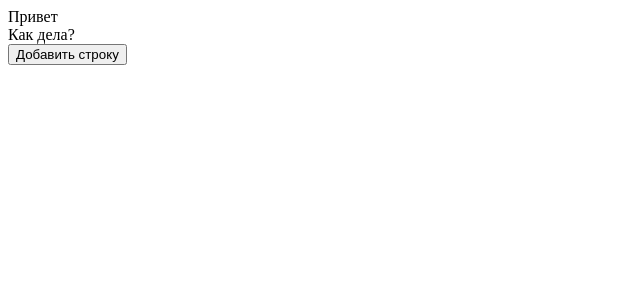
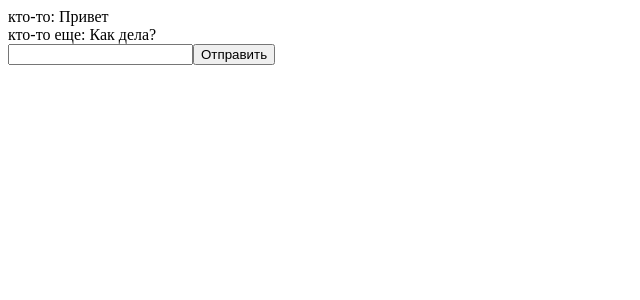
Before and after one commit to Nattone/react, a React app: page / in a window 1280 px wide. Shown: the top 300 px of the page, without its empty margins (0-640 px from the left). Built offline with nearby package versions, Linux system fonts and the light colour scheme.

Commit message:
lesson 2

```diff
--- a/static_src/App.js
+++ b/static_src/App.js
@@ -1,25 +1,43 @@
-import React, { useState } from 'react'
+import React, { useEffect, useState } from 'react';
+
+import MessagesList from './components/MessagesList.jsx';
+import MessageForm from './components/MessageForm.jsx';
+
+const currentAuthor = 'Я'
+const defaultMessages = [
+    { author: 'кто-то', text: 'Привет' },
+    { author: 'кто-то еще', text: 'Как дела?' }
+]
 
 const App = () => {
-    const [messages, setMessages] = useState(['Привет', 'Как дела?']);
+    const [messages, setMessages] = useState(defaultMessages);
+
+    useEffect(() => {
+        if (messages.length > 0 && messages[messages.length - 1].author === currentAuthor) {
+            const answer = {
+                author: 'robot',
+                text: 'ты мне не нравишься'
+            };
+            setTimeout(() => {
+                setMessages([...messages, answer]);
+            }, 1000);
+        };
+    }, [messages]);
+
+    const onSubmitHandler = (value) => {
+        const newMessage = {
+            author: currentAuthor,
+            text: value
+        };
+        setMessages([...messages, newMessage]);
+    };
+
     return (
         <div>
-            <MessageField messages={messages} />
-            <Button onClick={() => setMessages([...messages, 'new message'])} />
+            <MessagesList messages={messages} />
+            <MessageForm onSubmit={onSubmitHandler} />
         </div>
     )
 }
 
 export default App
-
-const MessageComponent = (props) => <div>{props.text}</div>;
-const MessageField = (props) => (
-    props.messages.map(message => <MessageComponent text={message} />)
-);
-// map - перебор элементов массива. Встроенный метод массивов
-
-const Button = ({ onClick }) => {
-    return (
-        <button onClick={onClick}>Добавить строку</button>
-    )
-}
--- /dev/null
+++ b/static_src/components/MessageForm.jsx
@@ -0,0 +1,31 @@
+import React, { useState } from 'react';
+
+export default function MessageForm(props) {
+    const [inputText, setInputText] = useState('');
+
+    const onChangeHandler = (event) => {
+        setInputText(event.target.value);
+    };
+
+    const onSubmitHandler = (event) => {
+        event.preventDefault();
+
+        props.onSubmit(inputText);
+        setInputText('');
+    };
+
+    return (
+        <form onSubmit={onSubmitHandler}>
+            <input
+                type="text"
+                name="message"
+                value={inputText}
+                onChange={onChangeHandler}
+            />
+            <input
+                type="submit"
+                value="Отправить"
+            />
+        </form>
+    );
+}
--- /dev/null
+++ b/static_src/components/MessagesList.jsx
@@ -0,0 +1,19 @@
+import React from 'react';
+
+const Message = (props) => (
+    <div>
+        <span>{props.author}: </span>
+        <span>{props.text}</span>
+    </div>
+);
+
+const MessagesList = (props) => (
+    props.messages.map(message => (
+        <Message
+            author={message.author}
+            text={message.text}
+        />
+    ))
+);
+
+export default MessagesList
```
Also changed, not shown: static/build/app.js, 2 other files (tests, documents, lock files or other folders).
